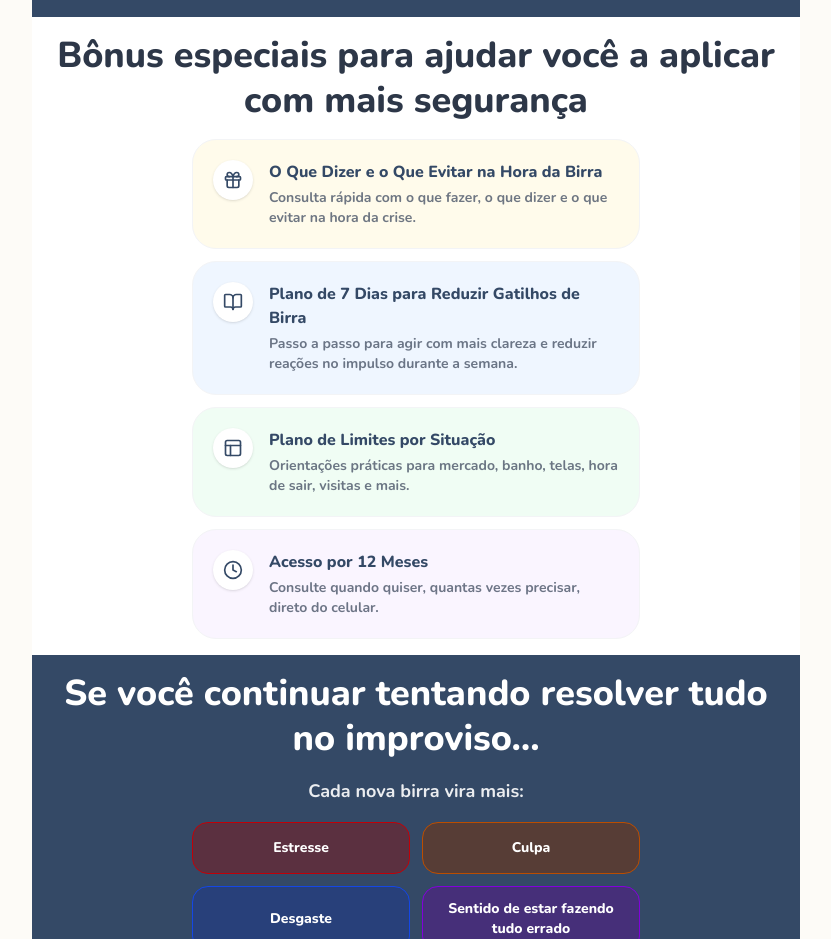
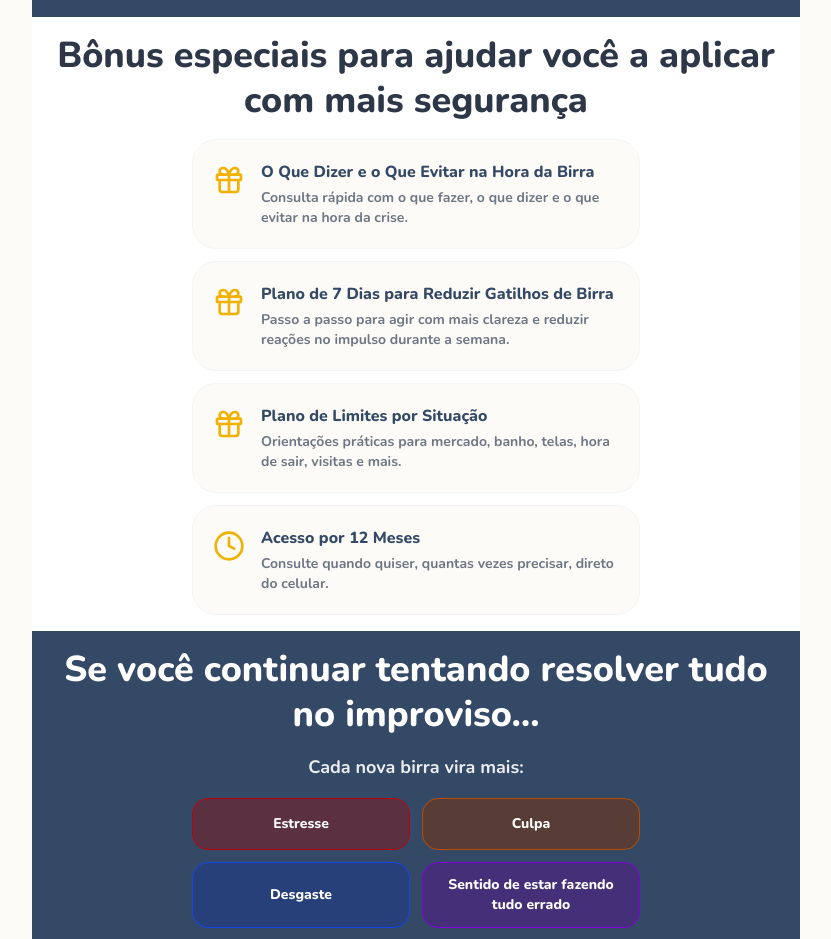
Before and after one commit to jcbusinessdr26-design/Quiz-como-acabar-com-birra-do-seu-filho, a React (Vite) app: page / in a window 1280 px wide. Shown: the part 6460-7399 px from the top of the page, without its empty margins (224-1055 px from the left). Built offline with nearby package versions, Linux system fonts and the light colour scheme.

Commit message:
refactor: reverter layout dos bônus para estilo anterior

```diff
--- a/src/components/SalesPage.tsx
+++ b/src/components/SalesPage.tsx
@@ -385,21 +385,19 @@ export const SalesPage: React.FC<SalesPageProps> = ({ onPurchase }) => {
 
         <div className="space-y-3 max-w-md mx-auto">
           {[
-            { icon: Gift, title: 'O Que Dizer e o Que Evitar na Hora da Birra', desc: 'Consulta rápida com o que fazer, o que dizer e o que evitar na hora da crise.', bg: 'bg-amber-50' },
-            { icon: BookOpen, title: 'Plano de 7 Dias para Reduzir Gatilhos de Birra', desc: 'Passo a passo para agir com mais clareza e reduzir reações no impulso durante a semana.', bg: 'bg-blue-50' },
-            { icon: Layout, title: 'Plano de Limites por Situação', desc: 'Orientações práticas para mercado, banho, telas, hora de sair, visitas e mais.', bg: 'bg-green-50' },
-            { icon: Clock, title: 'Acesso por 12 Meses', desc: 'Consulte quando quiser, quantas vezes precisar, direto do celular.', bg: 'bg-purple-50' }
+            { icon: Gift, title: 'O Que Dizer e o Que Evitar na Hora da Birra', desc: 'Consulta rápida com o que fazer, o que dizer e o que evitar na hora da crise.' },
+            { icon: Gift, title: 'Plano de 7 Dias para Reduzir Gatilhos de Birra', desc: 'Passo a passo para agir com mais clareza e reduzir reações no impulso durante a semana.' },
+            { icon: Gift, title: 'Plano de Limites por Situação', desc: 'Orientações práticas para mercado, banho, telas, hora de sair, visitas e mais.' },
+            { icon: Clock, title: 'Acesso por 12 Meses', desc: 'Consulte quando quiser, quantas vezes precisar, direto do celular.' }
           ].map((item, i) => (
             <motion.div
               key={i}
               initial="hidden"
               whileInView="visible"
               variants={itemVariants}
-              className={`flex items-start gap-4 p-5 ${item.bg} rounded-[1.5rem] border border-gray-100`}
+              className="flex items-start gap-4 p-5 bg-[#FDFBF7] rounded-[1.5rem] border border-gray-100"
             >
-              <div className="w-10 h-10 rounded-full bg-white flex items-center justify-center flex-shrink-0 shadow-sm">
-                <item.icon className="w-5 h-5 text-[#344966]" />
-              </div>
+              <item.icon className="w-8 h-8 text-yellow-500 flex-shrink-0 mt-1" />
               <div>
                 <h4 className="font-black text-[#344966] text-base mb-1">{item.title}</h4>
                 <p className="text-[#4A5568] text-sm font-bold opacity-80">{item.desc}</p>
```
